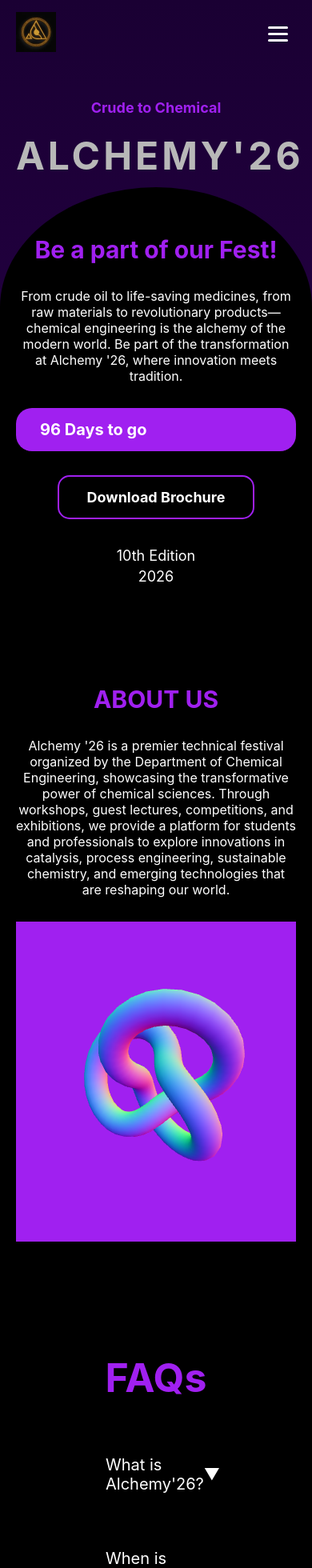
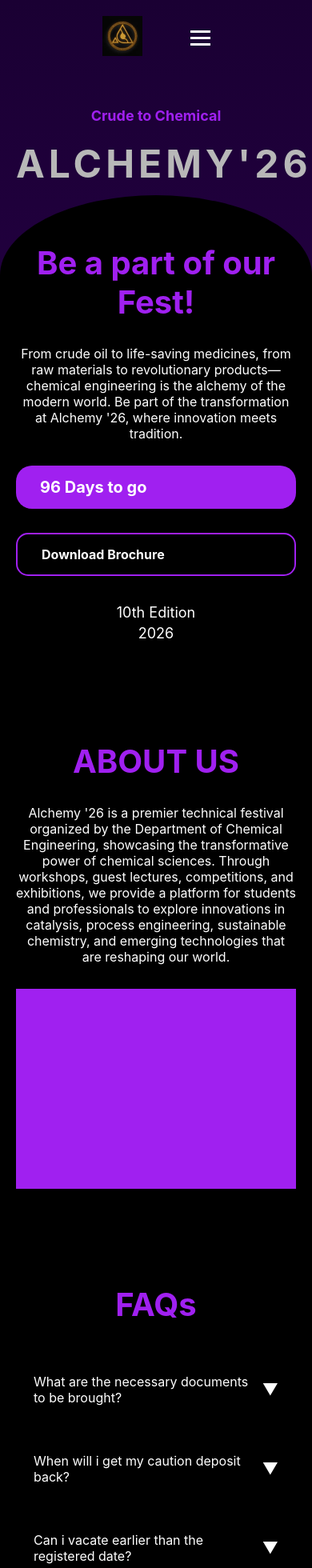
Before and after one commit to aditigupta104/alchemy26, a React (Create React App) app: page / in a window 390 px wide. Shown: the top 1960 px of the page at 80% size. Built offline with nearby package versions, Linux system fonts and the light colour scheme.

Commit message:
added burger button

```diff
--- a/src/App.css
+++ b/src/App.css
@@ -22,25 +22,49 @@ section {
 }
 .navbar {
   display: flex;
-  justify-content: space-between;
+  justify-content: center;
   align-items: center;
   padding: 20px 40px;
   position:relative;
   z-index:1000;
+  gap:60px;
+}
+.nav-links{
+  display: flex;
+  gap:20px;
+}
+.nav-links a {
+  color: white;
+  text-decoration: none;
+  font-weight:bold;
+  transition: color 0.3s ease;
+
+}
+.burger{
+  display:none;
+  flex-direction:column;
+  cursor:pointer;
+  gap:5px;
+}
+.burger span{
+  width:25px;
+  height:3px;
+  background:white;
+  transition:0.3s ease;
 }
 .logo img{
   height:60px;
   width: auto;
 }
-.nav-menu {
+.nav-links{
   display: flex;
   gap: 30px;
   background: rgba(255, 255, 255, 0.1);
   padding: 12px 30px;
   border-radius: 50px;
-  backdrop-filter: blue(10px);
+  backdrop-filter: blur(10px);
 }
-.nav-menu a {
+.nav-links a {
   display: flex;
   gap: 30px;
   background: rgba(255, 255, 255, 0.1);
@@ -234,154 +258,183 @@ section {
 .faq-arrow.open{
   transform:rotate(180deg);
 }
-.burger-btn{
-  cursor:pointer;
+/* Mobile Responsive Styles */
+@media (max-width: 768px) {
+  /* Burger Button - Show on mobile */
+  .burger {
+    display: flex;
+  }
+  .nav-links{
+    position: fixed;
+    top:0;
+    left:-100%;
+    width:70%;
+    background: #000;
+    flex-direction:column;
+    align-items:center;
     display:none;
-  flex-direction: column;
-  gap:5px;
-  background: transparent;
-  border:none;
-  padding:10px;
+    padding: 100px 0 20px;
+    height:100vh;
+    transition: left o.4s ease;
   }
-.burger-btn span{
-  width:25px;
-  height:3px;
-  background:white;
-  border-radius:3px;
-  transition: all 0.3 ease;
+  .nav-links.open{
+    left:0;
   }
-@media (max-width: 768px){
-  .navbar{
-    flex-direction: row;
-    justify-content: space-between;
-    padding: 15px 20px;
+  .nav-links a {
+    font-size: 18px;
+    padding: 20px 30px;
+    border-bottom: 1px solid #333;
   }
-  .nav-menu{
-    flex-direction: column;
-    gap: 0;
-    padding: 100px 20px 20px 20px;
-    width: 80%;
-    position: fixed;
-    top:0px;
-    left:-100%;
-    height:100vh;
-    background: rgba(0,0,0,0.98);
-    transition: left 0.3s ease;
-    z-index:1000;
+  .burger.active span:nth-child(1) {
+  transform: rotate(45deg) translate(5px, 5px);
 }
-  nav-menu.active{
-    left:0;
-    box-shadow: 2px 0 10px rgba(160,32,240,0.3);
+
+.burger.active span:nth-child(2) {
+  opacity: 0;
 }
-  .nav-menu a{
-    font-size: 16px;
-    text-align: left;
-    padding: 20px 15px;
-    border-bottom: 1px solid black;
+
+.burger.active span:nth-child(3) {
+  transform: rotate(-45deg) translate(6px, -6px);
+}
+
+  .logo img {
+    height: 50px;
+  }
+
+  /* Navigation Menu */
+  .nav-menu {
+    position: fixed !important;
+    top: 0;
+    left: -100%;
+    flex-direction: column !important;
+    background: #000000 !important;
+    width: 70%;
+    height: 100vh;
+    padding: 100px 0 20px 0 !important;
+    transition: left 0.4s ease !important;
+    z-index: 1000;
+    gap: 0 !important;
+    border-radius: 0 !important;
+    backdrop-filter: none !important;
+  }
+
+  .nav-menu.active {
+    left: 0 !important;
+  }
+
+  .nav-menu a {
+    font-size: 18px !important;
+    text-align: left !important;
+    padding: 20px 30px !important;
+    border-bottom: 1px solid #333;
     background: transparent !important;
-    border-radius:0;
+    border-radius: 0 !important;
+    width: 100%;
+    display: block;
   }
+
   .nav-menu a:first-child {
     background: transparent !important;
-  padding: 20px 15px;
+    padding: 20px 30px !important;
   }
-  .login-btn{
-    width: 100%;
-    padding: 12px 20px;
-  }
-  .logo img{
-    height: 50px;
-  }
-  .first{
+
+  /* Rest of mobile styles... */
+  .first {
     padding: 40px 20px;
   }
-  .phrase{
+
+  .phrase {
     position: static;
     font-size: 18px;
     text-align: center;
     margin-bottom: 20px;
   }
-  .title{
+
+  .title {
     font-size: 48px;
-    letter-spacing: 4px;
+    letter-spacing: 5px;
   }
-  .fest-part{
+
+  .fest-part {
     padding: 60px 20px;
+    border-radius: 50% 50% 0 0 / 100px 100px 0 0;
   }
-  .heading{
-    font-size:30px;
-    margin-bottom:30px;
+
+  .heading {
+    font-size: 32px;
+    margin-bottom: 30px;
   }
-  .content{
-    flex-direction:column;
+
+  .content {
+    flex-direction: column;
     gap: 30px;
   }
-  .text{
+
+  .text {
     font-size: 16px;
     max-width: 100%;
     text-align: center;
   }
-  .info{
+
+  .info {
     flex-direction: column;
     width: 100%;
   }
-  .dtg{
+
+  .dtg {
     width: 100%;
     font-size: 20px;
     padding: 15px 30px;
   }
-  .edition{
+
+  .brochure-btn {
+    width: 100%;
+    font-size: 16px;
+    padding: 15px 30px;
+  }
+
+  .edition {
     font-size: 16px;
   }
-  .about{
+
+  .about {
     padding: 60px 20px;
   }
-  .content-box{
+
+  .content-box {
     flex-direction: column;
     gap: 30px;
   }
-  .about-text{
+
+  .heading {
     font-size: 40px;
     text-align: center;
   }
-  .description{
+
+  .description {
     font-size: 16px;
     text-align: center;
   }
-  .animation{
+
+  .animation {
     min-height: 250px;
     width: 100%;
   }
-  .animation p{
-    font-size: 32px;
-  }
-  .event-section{
+
+  .faq-section {
     padding: 60px 20px;
   }
-  .event-heading{
+
+  .faq-heading {
     font-size: 40px;
-    margin-bottom: 40px;
   }
-  .event-grid{
-    grid-template-columns:1fr;
-    gap: 30px;
+
+  .faq-ques {
+    font-size: 16px;
+    padding: 20px;
   }
-  .image{
-    height: 180px;
-    font-size: 20px;
-  }
-  .event-name{
-    font-size: 20px;
-  }
-  .event-date{
+
+  .faq-ans {
     font-size: 14px;
   }
-  .register-btn{
-    padding: 12px 24px;
-    font-size: 14px;
 }
-  .burger-btn{
-    display:flex;
-  }
-
-}
--- a/src/App.js
+++ b/src/App.js
@@ -1,5 +1,4 @@
 import "./App.css";
-import ThreeAnimation from './ThreeAnimation';
 import {useState} from 'react';
 function App(){
   const [menuOpen, setMenuOpen]=useState(false);
@@ -11,22 +10,19 @@ function App(){
         <div className="logo">
           <img src="/images/alchemy logo.webp" alt='logo'/>
         </div>
-  <button className='burger-btn' onClick={()=>{setMenuOpen(!menuOpen)}}>
+  <div className={`burger ${menuOpen ? "active" : ""}`}
+  onClick={()=> setMenuOpen(!menuOpen)}>
     <span></span>
     <span></span>
     <span></span>
-  </button>
-        <div className={`nav-menu ${menuOpen ? 'active': ''}`}>
+  </div>
+   <div className={`nav-links ${menuOpen ? 'open' : ""}`}>
           <a href="#home" onClick={()=>setMenuOpen(false)}>Home</a>
           <a href="#about-section" onClick={()=>setMenuOpen(false)}>About Us</a>
-          <a href="#events" onClick={()=>setMenuOpen(false)}>Events</a>
-          <a href="#events" onClick={()=>setMenuOpen(false)}>Guest lectures</a>
-          <a href="#events" onClick={()=>setMenuOpen(false)}>Workshops</a>
-          <a href="#events" onClick={()=>setMenuOpen(false)}>Accomodation</a>
-          <a href="#events" onClick={()=>setMenuOpen(false)}>FAQs</a>
+          <a href="#faqs" onClick={()=>setMenuOpen(false)}>FAQs</a>
         </div>
+        </nav>
 
-      </nav>
       <section className="first" id="home">
         <h2 className='phrase'>Crude to Chemical</h2>
         <h1 className="title">ALCHEMY'26</h1>
@@ -55,7 +51,7 @@ function App(){
           </p>
         </div>
         <div className='animation'>
-          <ThreeAnimation/>
+
         </div>
       </div>
     </section>
@@ -66,52 +62,59 @@ function App(){
 
     <div className='faq-item'>
       <div className='faq-ques' onClick={()=> toggleFaq(0)}>
-        <span>What is Alchemy'26?</span>
+        <span>What are the necessary documents to be brought?</span>
         <span className={`faq-arrow ${openFaq===0?'open':''}`}>▼</span>
       </div>
-      <div className={`faq-ans ${openFaq===0?'show':''}`}>It is the 10th edition of our annual chemical engineering symposium.</div>
+      <div className={`faq-ans ${openFaq===0?'show':''}`}>It is mandatory to bring your college ID card. For accommodation, a payment screenshot should be in hand.
+</div>
     </div>
 
     <div className='faq-item'>
       <div className='faq-ques' onClick={()=> toggleFaq(1)}>
-        <span>When is the event happening?</span>
+        <span>When will i get my caution deposit back?</span>
         <span className={`faq-arrow ${openFaq===1?'open':''}`}>▼</span>
       </div>
-      <div className={`faq-ans ${openFaq===1?'show':''}`}>The event will take place in March 2026.</div>
+      <div className={`faq-ans ${openFaq===1?'show':''}`}>The caution deposit shall be refunded at the time of vacating, provided there is no overstay or damage to the room or any other college property.</div>
     </div>
 
     <div className='faq-item'>
       <div className='faq-ques' onClick={()=> toggleFaq(2)}>
-        <span>How can I register for events?</span>
+        <span>Can i vacate earlier than the registered date?</span>
         <span className={`faq-arrow ${openFaq===2?'open':''}`}>▼</span>
       </div>
-      <div className={`faq-ans ${openFaq===2?'show':''}`}>Click the Register Now button on each event card.</div>
+      <div className={`faq-ans ${openFaq===2?'show':''}`}>Yes, but the money paid for the extra day(s) will not be refunded.</div>
     </div>
 
     <div className='faq-item'>
       <div className='faq-ques' onClick={()=> toggleFaq(3)}>
-        <span>Is there any registration fee?</span>
+        <span>Does workshop registration entitle accomodation as well?</span>
         <span className={`faq-arrow ${openFaq===3?'open':''}`}>▼</span>
       </div>
-      <div className={`faq-ans ${openFaq===3?'show':''}`}>Registration fees vary by event. Check individual event details.</div>
+      <div className={`faq-ans ${openFaq===3?'show':''}`}>No, you need to register separately for PR and accommodation.</div>
     </div>
 
     <div className='faq-item'>
       <div className='faq-ques' onClick={()=> toggleFaq(4)}>
-        <span>Can students from other colleges participate?</span>
+        <span>Can i cancel accommodation after registering?</span>
         <span className={`faq-arrow ${openFaq===4?'open':''}`}>▼</span>
       </div>
-      <div className={`faq-ans ${openFaq===4?'show':''}`}>Yes! Alchemy '26 is open to all college students.</div>
+      <div className={`faq-ans ${openFaq===4?'show':''}`}>Yes, but there will be no refunds.</div>
     </div>
 
     <div className='faq-item'>
       <div className='faq-ques' onClick={()=> toggleFaq(5)}>
-        <span>Will accommodation be provided?</span>
+        <span>Are the registration and hospitality fees per person or per team?</span>
         <span className={`faq-arrow ${openFaq===5?'open':''}`}>▼</span>
       </div>
-      <div className={`faq-ans ${openFaq===5?'show':''}`}>Yes, accommodation will be available for outstation participants.</div>
+      <div className={`faq-ans ${openFaq===5?'show':''}`}>The registration and hospitality fees are considered per person individually.</div>
     </div>
-
+ <div className='faq-item'>
+      <div className='faq-ques' onClick={()=> toggleFaq(6)}>
+        <span>Do event participants get certificates?</span>
+        <span className={`faq-arrow ${openFaq===6?'open':''}`}>▼</span>
+      </div>
+      <div className={`faq-ans ${openFaq===6?'show':''}`}>Yes, and winners are assured to get cash prizes.</div>
+    </div>
   </div>
 </section>
     </div>
```
Lines whose indentation alone changed are shown as unchanged.
